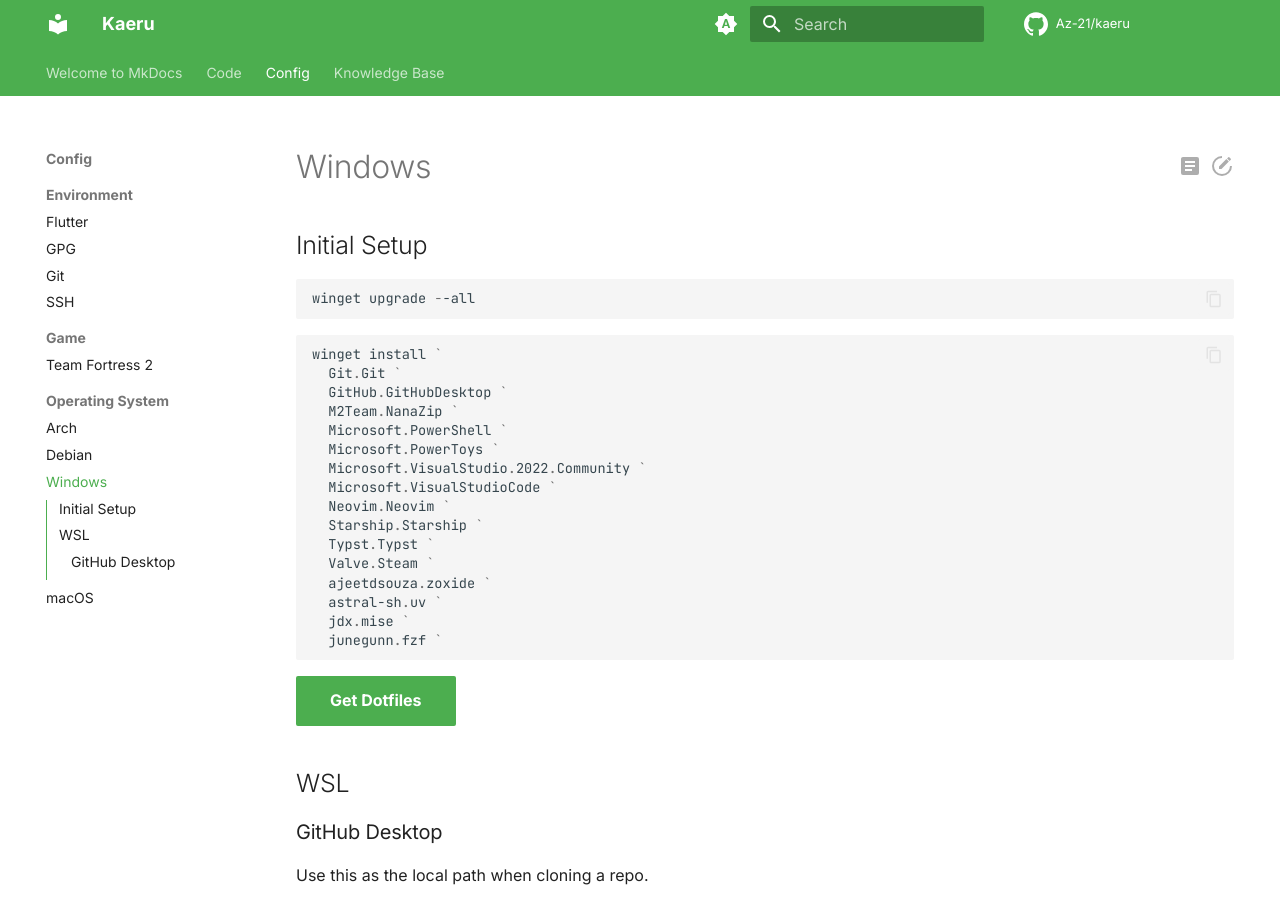
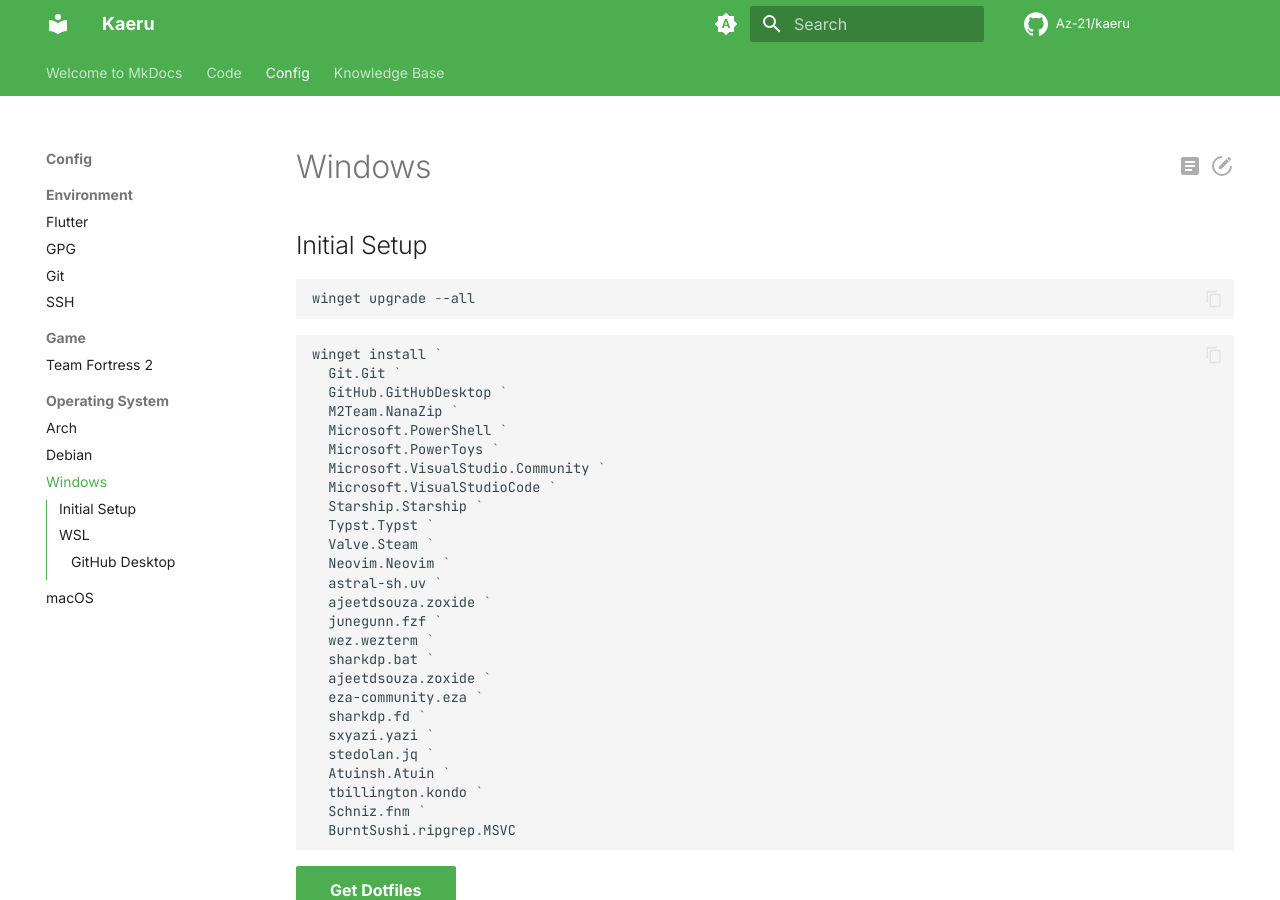
Before and after one commit to Az-21/kaeru, an MkDocs documentation site: the page built from docs/Config/Operating System/Windows.md, in a window 1280 px wide and 900 px high. Built offline with MkDocs 1.6.1 and Material for MkDocs 9.7.7, drawn with Linux system fonts in a browser that asks for light colours; comment, search, counter and statistics services are not loaded.

Commit message:
Add more packages

````diff
--- a/docs/Config/Operating System/Windows.md
+++ b/docs/Config/Operating System/Windows.md
@@ -11,16 +11,26 @@ winget install `
   M2Team.NanaZip `
   Microsoft.PowerShell `
   Microsoft.PowerToys `
-  Microsoft.VisualStudio.2022.Community `
+  Microsoft.VisualStudio.Community `
   Microsoft.VisualStudioCode `
-  Neovim.Neovim `
   Starship.Starship `
   Typst.Typst `
   Valve.Steam `
+  Neovim.Neovim `
+  astral-sh.uv `
   ajeetdsouza.zoxide `
-  astral-sh.uv `
-  jdx.mise `
   junegunn.fzf `
+  wez.wezterm `
+  sharkdp.bat `
+  ajeetdsouza.zoxide `
+  eza-community.eza `
+  sharkdp.fd `
+  sxyazi.yazi `
+  stedolan.jq `
+  Atuinsh.Atuin `
+  tbillington.kondo `
+  Schniz.fnm `
+  BurntSushi.ripgrep.MSVC
 ```
 
 [Get Dotfiles](https://github.com/Az-21/dotfiles){ .md-button .md-button--primary }
````
